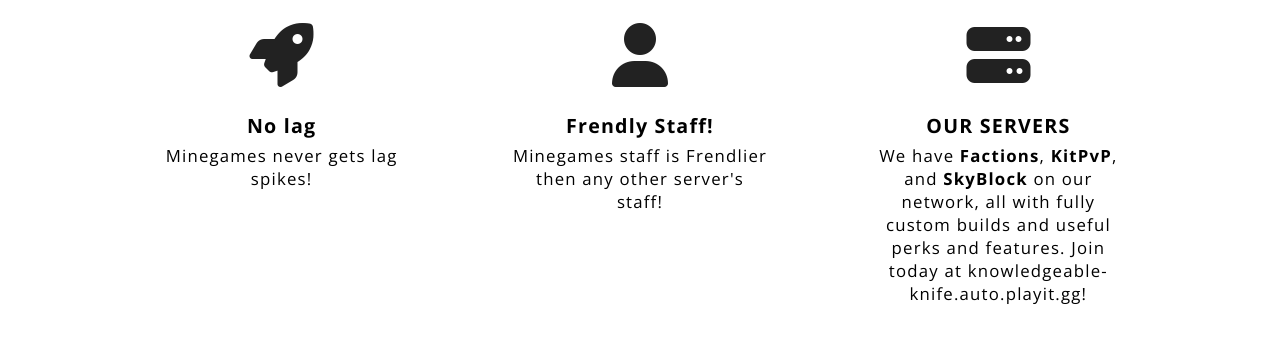
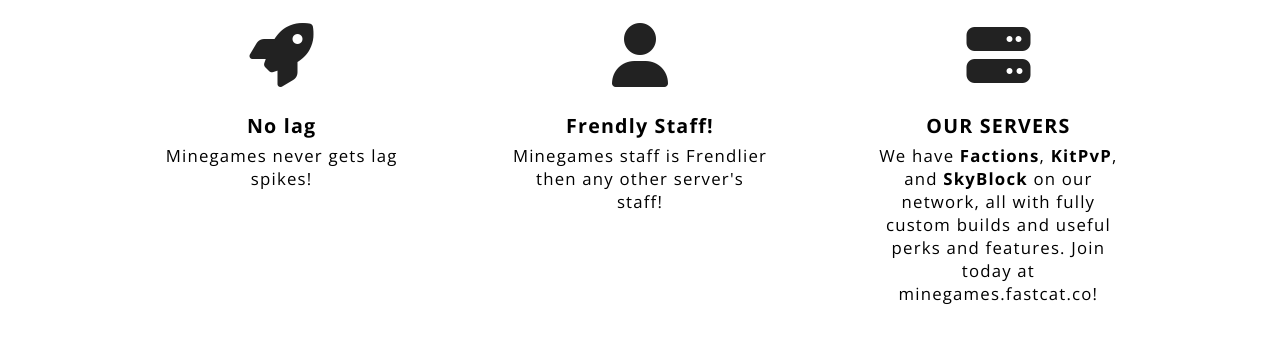
Before and after one commit to Mine-Games/mine-games.tk, a plain HTML site: page index.html in a window 1280 px wide. Shown: the part 862-1217 px from the top of the page. Drawn offline with nearby package versions, Linux system fonts and the light colour scheme; no server answers.

Commit message:
Update index.html

```diff
--- a/index.html
+++ b/index.html
@@ -85,7 +85,7 @@
 				<i class="fa fa-server fa-4x"></i>
 				<span>
 					<h3>OUR SERVERS</h3>
-					<p>We have <b>Factions</b>, <b>KitPvP</b>, and <b>SkyBlock</b> on our network, all with fully custom builds and useful perks and features. Join today at knowledgeable-knife.auto.playit.gg!</p>
+					<p>We have <b>Factions</b>, <b>KitPvP</b>, and <b>SkyBlock</b> on our network, all with fully custom builds and useful perks and features. Join today at minegames.fastcat.co!</p>
 				</span>
 			</div>
 		</div>
```
